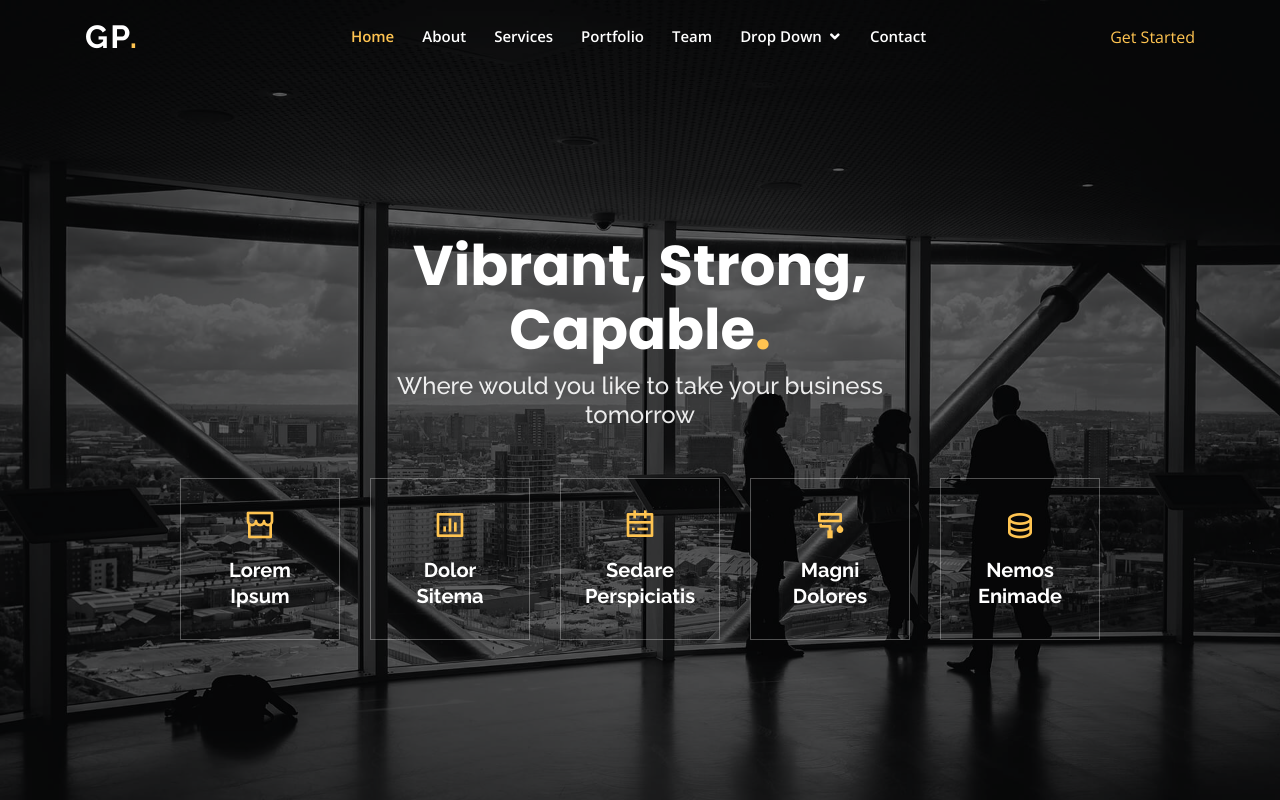
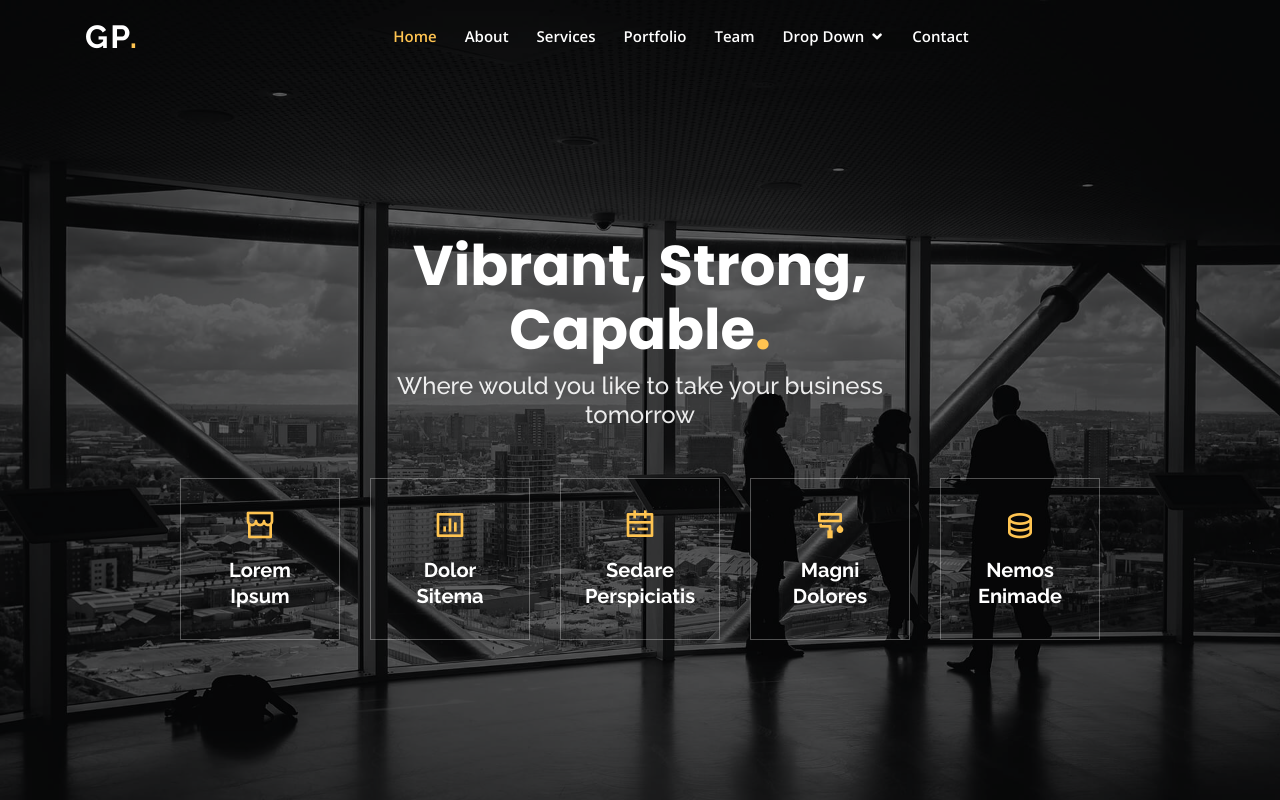
Before and after one commit to Oktane-HR/Oktane.github.io, a plain HTML site: page index.html in a window 1280 px wide. Shown: the top 800 px of the page. Drawn offline with nearby package versions, Linux system fonts and the light colour scheme.

Commit message:
remove bug

```diff
--- a/index.html
+++ b/index.html
@@ -75,7 +75,7 @@
         </ul>
       </nav><!-- .nav-menu -->
 
-      <a href="#about" class="scrollto">Get Started</a>
+      <a href="#about" class="scrollto"></a>
 
     </div>
   </header><!-- End Header -->
```
